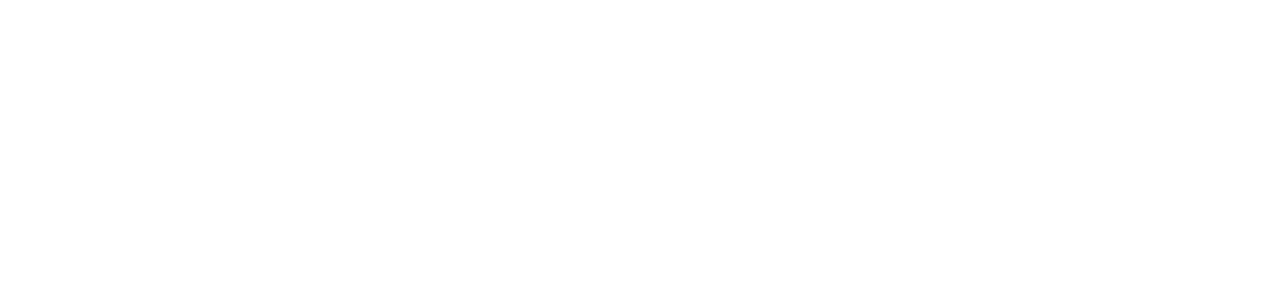
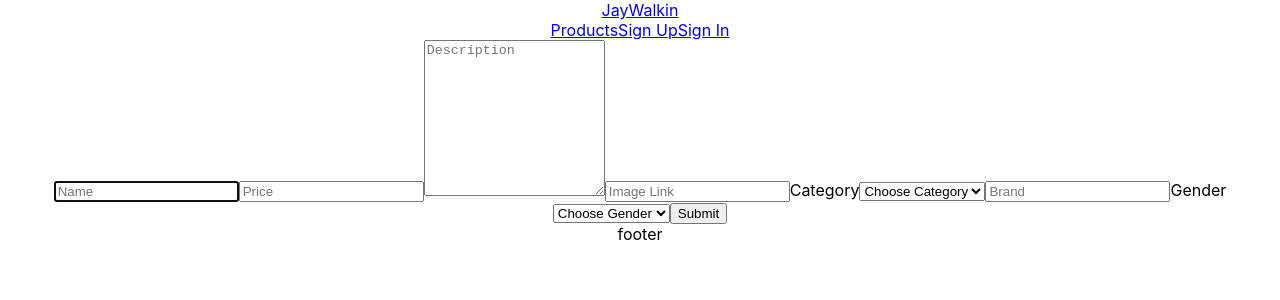
Before and after one commit to jason-moritz/jay-walkin, a React (Create React App) app in the folder client/: page /add-product in a window 1280 px wide. Shown: the top 300 px of the page. Built offline with nearby package versions, Linux system fonts and the light colour scheme.

Commit message:
Defined ProductCreate.jsx logic and working form with dropdown menu.

```diff
--- a/client/src/App.js
+++ b/client/src/App.js
@@ -9,6 +9,7 @@
 import Home from "./screens/Home/Home";
 import Products from "./screens/Products/Products";
 import ProductDetail from "./screens/ProductDetail/ProductDetail";
+import ProductCreate from "./screens/ProductCreate/ProductCreate";
 import { ToastContainer } from "react-toastify";
 
 
@@ -47,6 +48,9 @@
         <Route exact path="/products/:id">
           <ProductDetail user={user} />
         </Route>
+        <Route exact path="/add-product">
+          <ProductCreate user={user} />
+        </Route>
       </Switch>
       <ToastContainer />
 
--- a/client/src/screens/ProductCreate/ProductCreate.jsx
+++ b/client/src/screens/ProductCreate/ProductCreate.jsx
@@ -0,0 +1,105 @@
+import { useState } from "react";
+import Layout from "../../components/Layout/Layout";
+import { createProduct } from "../../services/products";
+import { useHistory } from "react-router-dom";
+import { toast } from "react-toastify";
+import "react-toastify/dist/ReactToastify.css";
+
+export default function ProductCreate(props) {
+    const [newProduct, setNewProduct] = useState({
+        name: "",
+        price: "",
+        description: "",
+        imgURL: "",
+        category: "",
+        brand: "",
+        gender: "",
+    });
+    const history = useHistory();
+
+    const handleChange = (e) => {
+        e.preventDefault();
+
+        setNewProduct({
+            ...newProduct,
+            [e.target.name]: e.target.value
+        })
+    };
+
+    const handleSubmit = async(e) => {
+        e.preventDefault();
+
+        console.log(newProduct)
+        const created = await createProduct(newProduct);
+        toast("By the beard of Zeus a new product has been born!");
+        history.push("/");
+    };
+
+
+    return (
+        <Layout user={props.user}>
+            <form className='create-form' onSubmit={handleSubmit}>
+                <input
+                  className='input-name'
+                  placeholder='Name'
+                  value={newProduct.name}
+                  name='name'
+                  required
+                  autoFocus
+                  onChange={handleChange}
+                />
+                <input
+                  className='input-price'
+                  placeholder='Price'
+                  value={newProduct.price}
+                  name='price'
+                  required
+                  onChange={handleChange}
+                />
+                <textarea
+                  className='textarea-description'
+                  rows={10}
+                  placeholder='Description'
+                  value={newProduct.description}
+                  name='description'
+                  required
+                  onChange={handleChange}
+                />
+                <input
+                  className='input-image-link'
+                  placeholder='Image Link'
+                  value={newProduct.imgURL}
+                  name='imgURL'
+                  required
+                  onChange={handleChange}
+                />
+                <label className="label-category">Category</label>
+                <select className="select-category" name="category" required onChange={handleChange}>
+                    <option>Choose Category</option>
+                    <option name="category" value="street">Street</option>
+                    <option name="category" value="athletic">Athletic</option>
+                    <option name="category" value="collectable">Collectable</option>
+                    <option name="category" value="casual">Casual</option>
+                </select>
+                <input
+                  className='input-brand'
+                  placeholder='Brand'
+                  value={newProduct.brand}
+                  name='brand'
+                  required
+                  onChange={handleChange}
+                />
+                <label className="label-gender">Gender</label>
+                <select className="select-gender" name="gender" required onChange={handleChange}>
+                    <option>Choose Gender</option>
+                    <option name="gender" value="unisex">Unisex</option>
+                    <option name="gender" value="male">Male</option>
+                    <option name="gender" value="female">Female</option>
+                </select>
+                <button type='submit' className='submit-button'>
+                  Submit
+                </button>
+            </form>
+        </Layout>
+    )
+}
--- a/client/src/services/products.js
+++ b/client/src/services/products.js
@@ -18,7 +18,7 @@
     }
 }
 
-export const createProducts = async product => {
+export const createProduct = async product => {
     try {
         const res = await api.post('/products', product)
         return res.data
```
